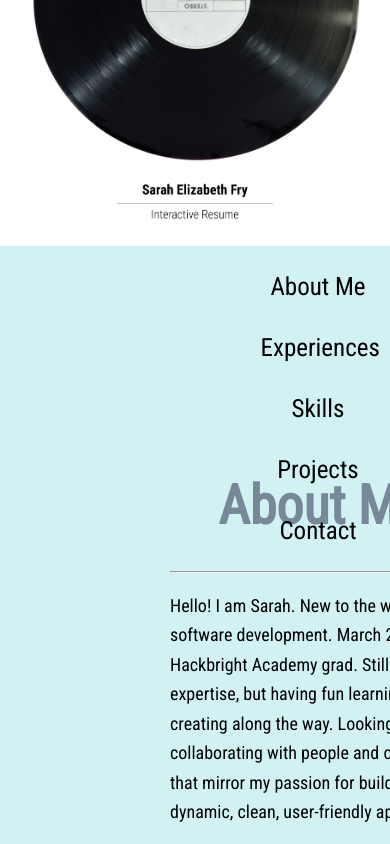
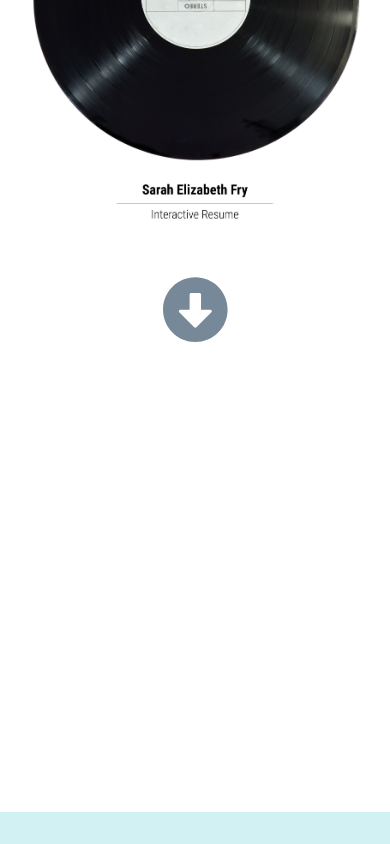
Before and after one commit to sarahbethfry/my-website, a React (Create React App) app: page / in a window 390 px wide. Shown: the top 844 px of the page. Built offline with nearby package versions, Linux system fonts and the light colour scheme.

Commit message:
Repositioned header for media and created toggle area to change nav bar for different media

```diff
--- a/src/App.jsx
+++ b/src/App.jsx
@@ -1,6 +1,7 @@
 import React from "react";
 
 import Header from "./Header/Header";
+
 import NavBar from "./NavBar/NavBar";
 import AboutMe from "./AboutMe/AboutMe";
 import Experiences from "./Experiences/Experiences";
@@ -11,8 +12,9 @@ import Skills from "./Skills/Skills";
 const App = (props) => {
   return (
     <div>
+      <Header />
+
       <NavBar />
-      <Header />
       <AboutMe />
       <Experiences />
       <Skills />
--- a/src/Header/Header.jsx
+++ b/src/Header/Header.jsx
@@ -1,10 +1,13 @@
 import React from "react";
+import ToggleArrow from "./ToggleArrow.jsx";
 import VinylImage from "../VinylImage/VinylImage";
+import classes from "./Header.module.css";
 
 const Header = (props) => {
   return (
-    <div>
+    <div className={classes.Header}>
       <VinylImage />
+      <ToggleArrow />
     </div>
   );
 };
--- /dev/null
+++ b/src/Header/Header.module.css
@@ -0,0 +1,42 @@
+.Header {
+  height: 812px;
+}
+
+.ToggleArrow {
+  display: none;
+}
+
+@media (max-width: 767px) {
+  .ToggleArrow {
+    width: 100%;
+    height: 80px;
+    display: block;
+    bottom: 0px;
+    background-color: white;
+    text-align: center;
+    z-index: 6;
+  }
+}
+.ArrowButton {
+  background-color: white;
+  border: none;
+}
+
+.ArrowIcon {
+  animation-name: wiggle;
+  animation-duration: 1.2s;
+  animation-timing-function: linear;
+  animation-iteration-count: infinite;
+  animation-direction: normal;
+}
+@keyframes wiggle {
+  0% {
+    padding-top: 20px;
+  }
+  50% {
+    padding-top: 28px;
+  }
+  100% {
+    padding-top: 20px;
+  }
+}
--- /dev/null
+++ b/src/Header/ToggleArrow.jsx
@@ -0,0 +1,21 @@
+import React from "react";
+import { FontAwesomeIcon } from "@fortawesome/react-fontawesome";
+import { faArrowAltCircleDown } from "@fortawesome/free-solid-svg-icons";
+import classes from "./Header.module.css";
+
+const ToggleArrow = (props) => {
+  return (
+    <div className={classes.ToggleArrow}>
+      <button className={classes.ArrowButton}>
+        <FontAwesomeIcon
+          icon={faArrowAltCircleDown}
+          size="5x"
+          color="lightslategrey"
+          className={classes.ArrowIcon}
+        />
+      </button>
+    </div>
+  );
+};
+
+export default ToggleArrow;
--- a/src/NavBar/NavBar.module.css
+++ b/src/NavBar/NavBar.module.css
@@ -1,10 +1,15 @@
 .NavBar {
   position: fixed;
   right: 5%;
-  top: 240px;
   width: 120px;
-  background-blend-mode: overlay;
   z-index: 999;
+  bottom: 0;
+}
+
+@media (max-width: 767px) {
+  .NavBar {
+    display: none;
+  }
 }
 
 ul {
--- a/src/Skills/Skills.jsx
+++ b/src/Skills/Skills.jsx
@@ -132,7 +132,7 @@ const Skills = (props) => {
           {skillsLeft.map((skillL) => (
             <div>
               <h2>{skillL.name}</h2>
-              <hr />
+              <hr className={classes.skillNameLine} />
               {skillL.type.map((tL) => (
                 <div>
                   <ul className={classes.skillsList}>
@@ -152,7 +152,7 @@ const Skills = (props) => {
           {skillsRight.map((skillR) => (
             <div>
               <h2>{skillR.name}</h2>
-              <hr />
+              <hr className={classes.skillNameLine} />
               {skillR.type.map((tR) => (
                 <div>
                   <ul className={classes.skillsList}>
--- a/src/Skills/Skills.module.css
+++ b/src/Skills/Skills.module.css
@@ -17,6 +17,10 @@
   width: 40%;
   margin: 50px;
 }
+.skillNameLine {
+  width: 200px;
+  margin: 0px;
+}
 
 .skillsList {
   list-style: none;
--- a/src/VinylImage/VinylImage.jsx
+++ b/src/VinylImage/VinylImage.jsx
@@ -4,8 +4,7 @@ import classes from "./VinylImage.module.css";
 import vinylImage from "../Assets/vinyl.jpg";
 
 const VinylImage = (props) => (
-  <div className={classes.test}>
-    {console.log(classes)}
+  <div>
     <img src={vinylImage} alt={""} className={classes.vinylImg} />
   </div>
 );
--- a/src/VinylImage/VinylImage.module.css
+++ b/src/VinylImage/VinylImage.module.css
@@ -1,4 +1,13 @@
 .vinylImg {
   width: 100%;
-  display: flex;
+  position: relative;
 }
+
+@media (max-width: 767px) {
+  .vinylImg {
+    bottom: 200px;
+    left: 0px;
+    right: 20px;
+    top: 0px;
+  }
+}
```
